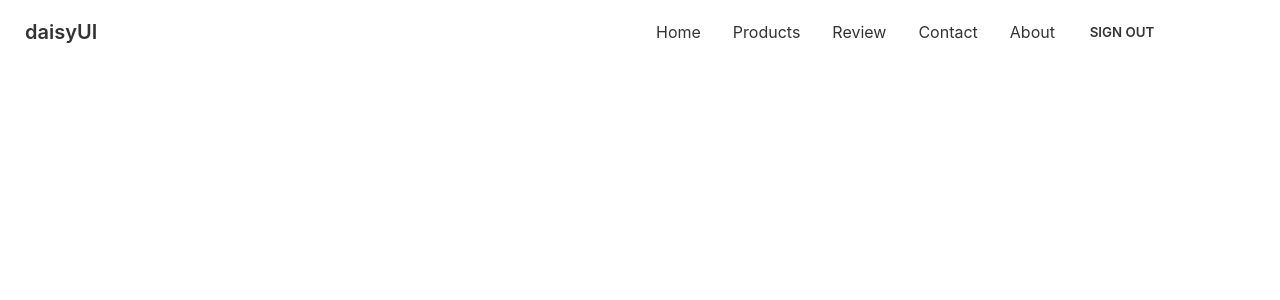
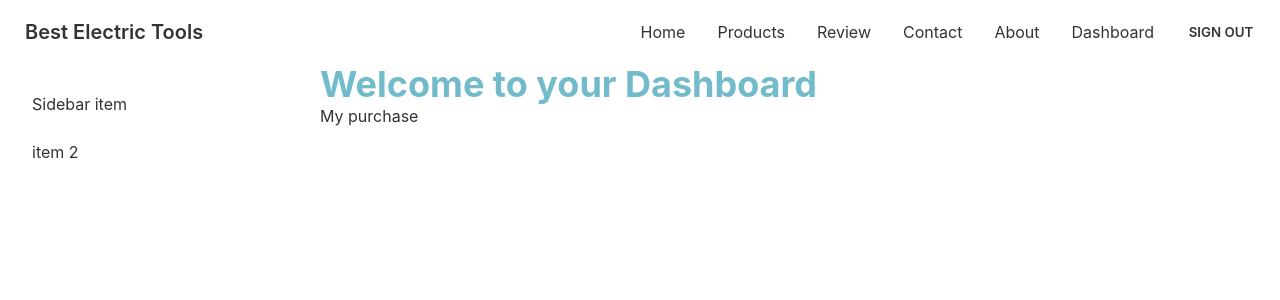
Before and after one commit to imtiazazad/tools-client-side, a React (Create React App) app: page /dashboard in a window 1280 px wide. Shown: the top 300 px of the page. Built offline with nearby package versions, Linux system fonts and the light colour scheme; no server answers; sample sign-in values are in the browser's storage.

Commit message:
dashboard added

```diff
--- a/src/App.js
+++ b/src/App.js
@@ -9,6 +9,9 @@ import Products from './Pages/Products/Products';
 import Purchase from './Pages/Products/Purchase';
 import SignUp from './Pages/Login/SignUp';
 import RequireAuth from './Pages/Login/RequireAuth';
+import Dashboard from './Pages/Dashboard/Dashboard';
+import MyPurchase from './Pages/Dashboard/MyPurchase';
+import MyReview from './Pages/Dashboard/MyReview';
 
 function App() {
   return (
@@ -18,11 +21,19 @@ function App() {
         <Route path="/" element={<Home />} />
         <Route path="about" element={<About />} />
         <Route path="products" element={<Products />} />
-        <Route path='purchase' element={
+        <Route path='purchase/:id' element={
           <RequireAuth>
             <Purchase/>
           </RequireAuth>
         } />
+        <Route path='dashboard' element={
+          <RequireAuth>
+            <Dashboard/>
+          </RequireAuth>
+        } >
+        <Route index element={<MyPurchase/>}></Route>
+        <Route path='review' element={<MyReview/>}></Route>
+        </Route>
         <Route path="login" element={<Login />} />
         <Route path="signup" element={<SignUp />} />
 
--- /dev/null
+++ b/src/Pages/Dashboard/Dashboard.js
@@ -0,0 +1,27 @@
+import React from 'react';
+import { Link, Outlet } from 'react-router-dom';
+
+const Dashboard = () => {
+    return (
+        <div class="drawer drawer-mobile">
+  <input id="my-drawer-2" type="checkbox" class="drawer-toggle" />
+  <div class="drawer-content">
+    <h2 className='text-4xl text-primary font-bold'>Welcome to your Dashboard</h2>
+    <Outlet></Outlet>
+
+
+  </div>
+  <div class="drawer-side">
+    <label for="my-drawer-2" class="drawer-overlay"></label>
+    <ul class="menu p-4 overflow-y-auto w-80 bg-base-100 text-base-content">
+      {/* <!-- Sidebar content here --> */}
+      <li><Link to="/dashboard">Sidebar item</Link></li>
+      <li><Link to='/dashboard/review'>item 2</Link></li>
+    </ul>
+
+  </div>
+</div>
+    );
+};
+
+export default Dashboard;
--- /dev/null
+++ b/src/Pages/Dashboard/MyPurchase.js
@@ -0,0 +1,11 @@
+import React from 'react';
+
+const MyPurchase = () => {
+    return (
+        <div>
+            <h2>My purchase</h2>
+        </div>
+    );
+};
+
+export default MyPurchase;
--- /dev/null
+++ b/src/Pages/Dashboard/MyReview.js
@@ -0,0 +1,11 @@
+import React from 'react';
+
+const MyReview = () => {
+    return (
+        <div>
+            <h2>My review</h2>
+        </div>
+    );
+};
+
+export default MyReview;
--- a/src/Pages/Products/AvailableProducts.js
+++ b/src/Pages/Products/AvailableProducts.js
@@ -1,15 +1,15 @@
 import React, { useEffect, useState } from 'react';
 import Product from './Product';
-import Purchase from './Purchase';
 
 const AvailableProducts = () => {
     const [products, setProducts] = useState([]);
 
     useEffect( () => {
-        fetch('products.json')
+        fetch('http://localhost:5000/allProducts')
         .then(res => res.json())
         .then(data => setProducts(data));
     },[])
+    console.log(products)
     return (
         <div>
             <h2 className='text-xl text-primary text-center'>Available Products</h2>
@@ -21,12 +21,6 @@ const AvailableProducts = () => {
                     ></Product>)
                 }
             </div>
-            {
-                    products.map(product => <Purchase
-                        key={product._id}
-                        product={product}
-                    ></Purchase>)
-                }
         </div>
     );
 };
--- a/src/Pages/Products/Purchase.js
+++ b/src/Pages/Products/Purchase.js
@@ -1,17 +1,25 @@
-import React from 'react';
+import React, { useEffect, useState } from 'react';
 import { useParams } from 'react-router-dom';
 
+// vai check the ui all is working or not
 
 
-const Purchase = ({product}) => {
-    const {_id} = useParams();
+const Purchase = () => {
+    const [singleProduct,setSingleProduct]=useState({})
+    const {_id: id} = useParams();
+
+    useEffect(()=>{
+        const url = `http://localhost:5000/singleProduct?id=${id}`
+        fetch(url).then(res=>res.json()).then(data=>setSingleProduct(data))
+    },[id])
+    console.log(singleProduct)
     return (
         <div className="card lg:max-w-lg bg-base-100 shadow-xl">
             <figure className="px-10 pt-10">
-                <img src={product?.img} alt="Shoes" className="rounded-xl" />
+                <img src={singleProduct?.img} alt="Shoes" className="rounded-xl" />
             </figure>
             <div className="card-body items-center text-center">
-                <h2 className="card-title">Name: {product?.name}</h2>
+                <h2 className="card-title">Name: {singleProduct?.name}</h2>
                 <p>Available Tool: </p>
                 <div className="card-actions justify-center">
                 </div>
--- a/src/Pages/Shared/Navbar.js
+++ b/src/Pages/Shared/Navbar.js
@@ -19,6 +19,9 @@ const Navbar = () => {
         <li><Link to='/review'>Review</Link></li>
         <li><Link to='/contact'>Contact</Link></li>
         <li><Link to='/about'>About</Link></li>
+        {
+            user && <li><Link to='/dashboard'>Dashboard</Link></li>
+        }
         <li>{user ? <button className="btn btn-ghost" onClick={logout}>Sign Out</button> :
  <Link to='/login'>Login</Link>}</li>
     </>
@@ -33,7 +36,7 @@ const Navbar = () => {
                         {menuItems}
                     </ul>
                 </div>
-                <a className="btn btn-ghost normal-case text-xl">daisyUI</a>
+                <a className="btn btn-ghost normal-case text-xl">Best Electric Tools</a>
             </div>
             <div className="navbar-center hidden lg:flex">
                 <ul className="menu menu-horizontal p-0">
```
